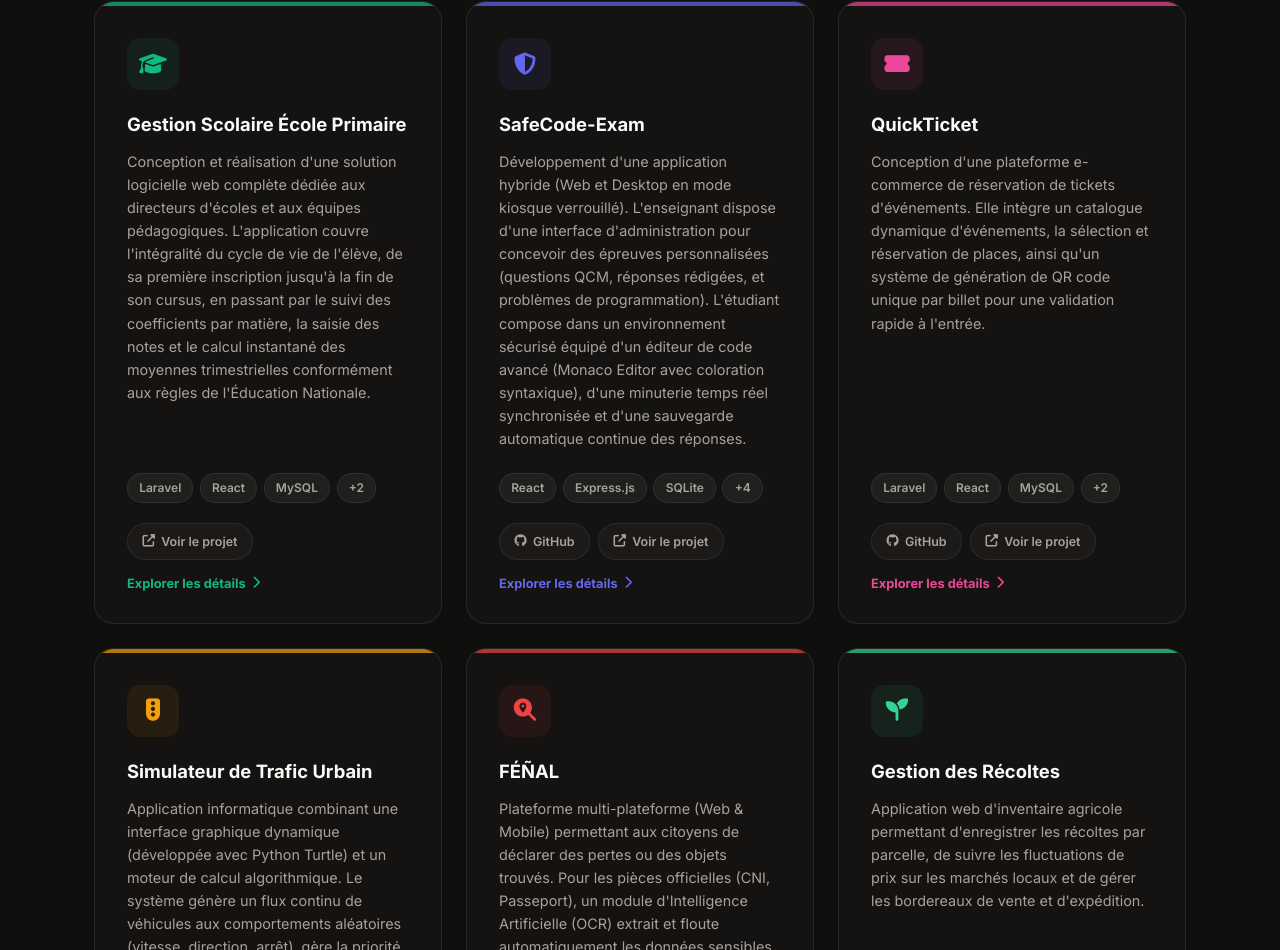
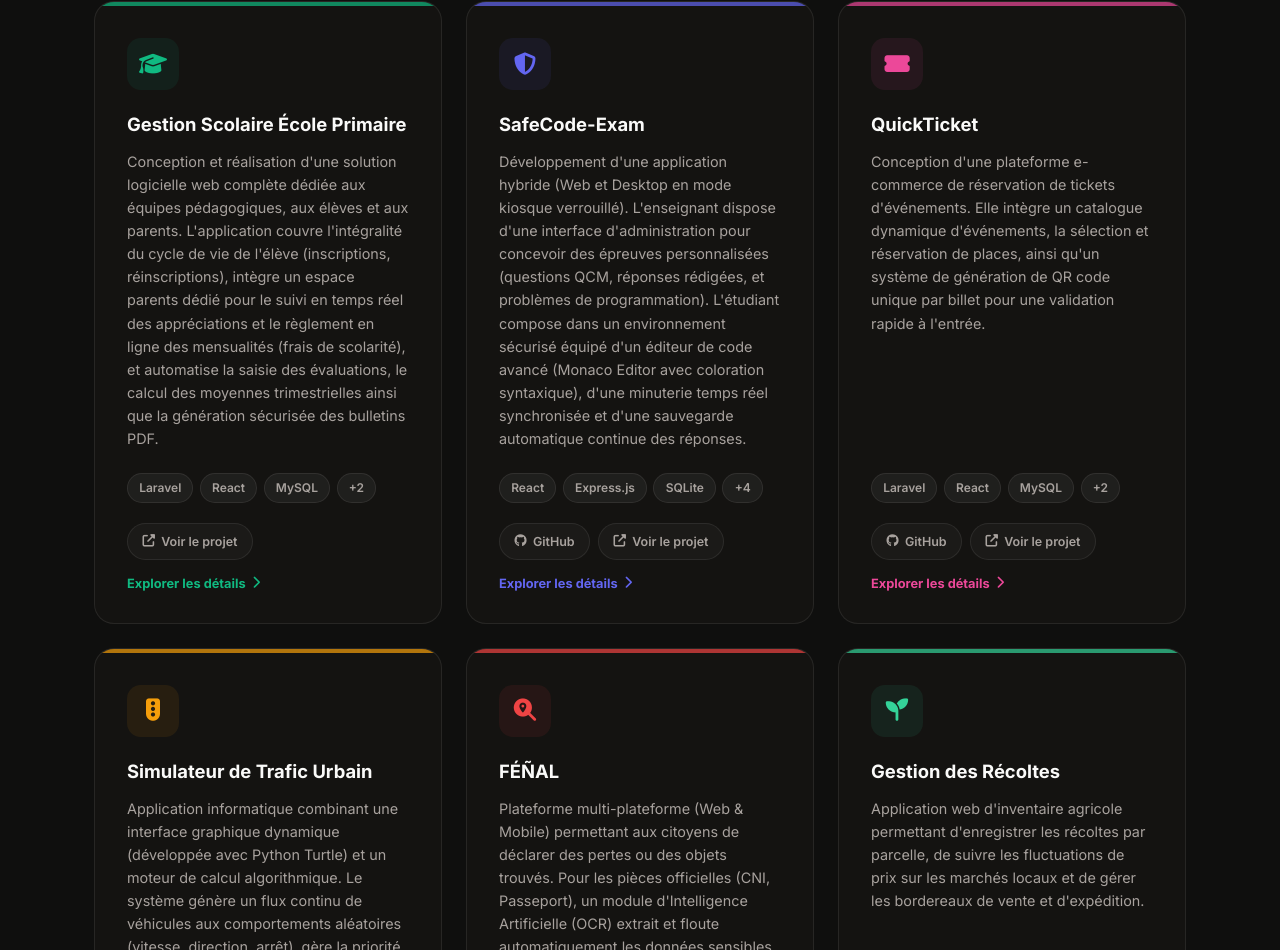
Before and after one commit to sow-aliou/My-Portfolio, a React (Vite) app: page / in a window 1280 px wide. Shown: the part 3007-3957 px from the top of the page. Built offline with nearby package versions, Linux system fonts and the light colour scheme.

Commit message:
docs: mise à jour de la description de Gestion Scolaire avec la consultation des parents et les mensualités

```diff
--- a/src/data/projects.js
+++ b/src/data/projects.js
@@ -3,7 +3,7 @@ export const projects = [
     title: "Gestion Scolaire École Primaire",
     objective: "Automatiser et digitaliser la gestion administrative et pédagogique d'un établissement d'enseignement primaire (inscriptions, parcours des élèves, calcul des moyennes et édition sécurisée des bulletins).",
     tools: ["Laravel", "React", "MySQL", "Tailwind CSS", "Git"],
-    description: "Conception et réalisation d'une solution logicielle web complète dédiée aux directeurs d'écoles et aux équipes pédagogiques. L'application couvre l'intégralité du cycle de vie de l'élève, de sa première inscription jusqu'à la fin de son cursus, en passant par le suivi des coefficients par matière, la saisie des notes et le calcul instantané des moyennes trimestrielles conformément aux règles de l'Éducation Nationale.",
+    description: "Conception et réalisation d'une solution logicielle web complète dédiée aux équipes pédagogiques, aux élèves et aux parents. L'application couvre l'intégralité du cycle de vie de l'élève (inscriptions, réinscriptions), intègre un espace parents dédié pour le suivi en temps réel des appréciations et le règlement en ligne des mensualités (frais de scolarité), et automatise la saisie des évaluations, le calcul des moyennes trimestrielles ainsi que la génération sécurisée des bulletins PDF.",
     role: "Développeur Full-Stack (Projet individuel académique). Réalisation de l'étude préalable, modélisation conceptuelle et logique des données (Méthode Merise / MCD-MLD), architecture de la base de données MySQL, développement des API RESTful avec Laravel et création de l'interface réactive et ergonomique en React & Tailwind CSS.",
     outcomes: "Application web 100% opérationnelle avec génération automatisée des bulletins de notes au format PDF en 1 clic. Réduction estimée à plus de 80% du temps consacré aux calculs manuels et à la préparation des documents en fin de trimestre.",
     reflection: "Ce projet m'a permis d'approfondir l'architecture MVC avancée, la gestion fine des transactions SQL et l'intégration dynamique de bibliothèques PDF côté serveur. Il a renforcé ma capacité à concevoir des applications intuitives adaptées à des utilisateurs non experts en informatique.",
```
